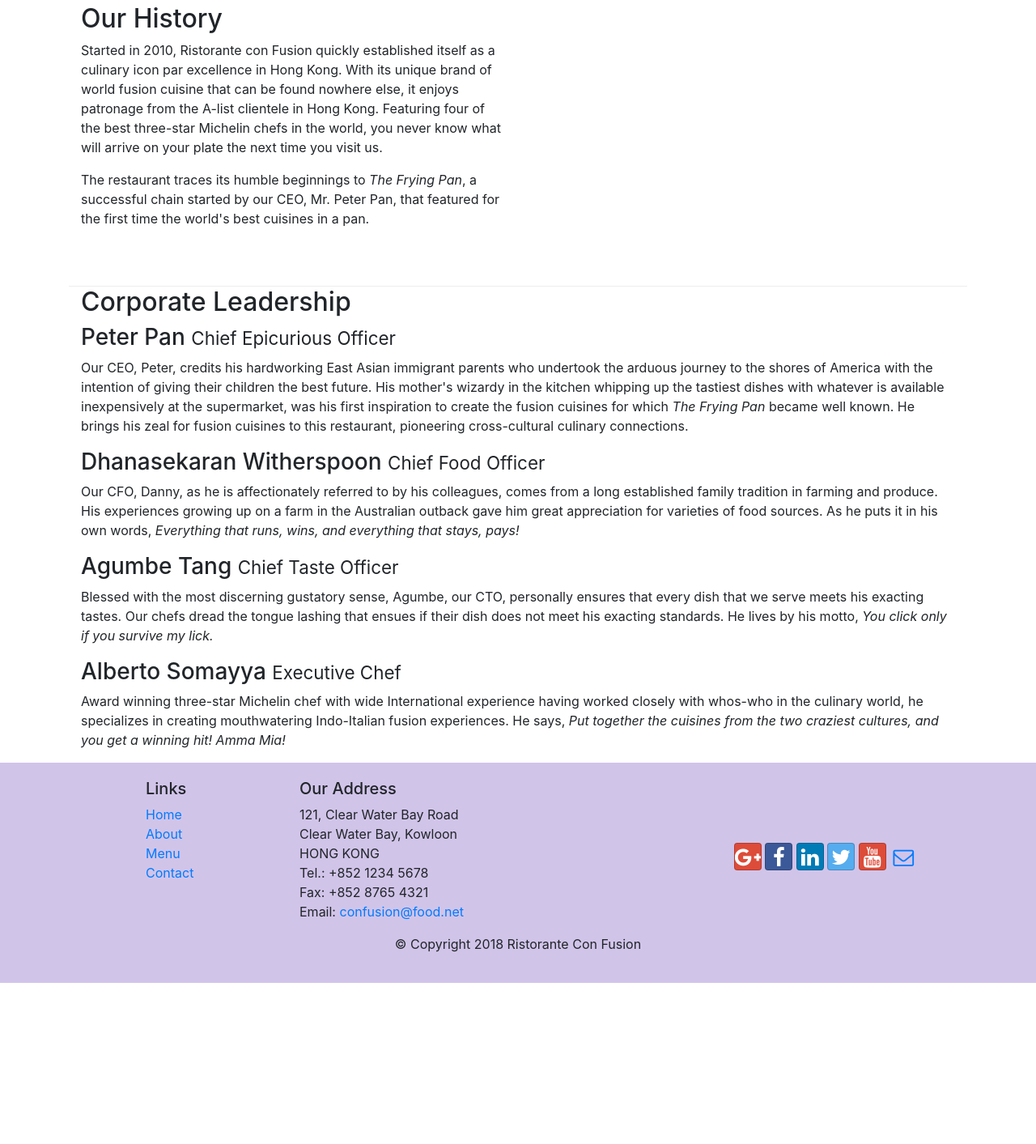
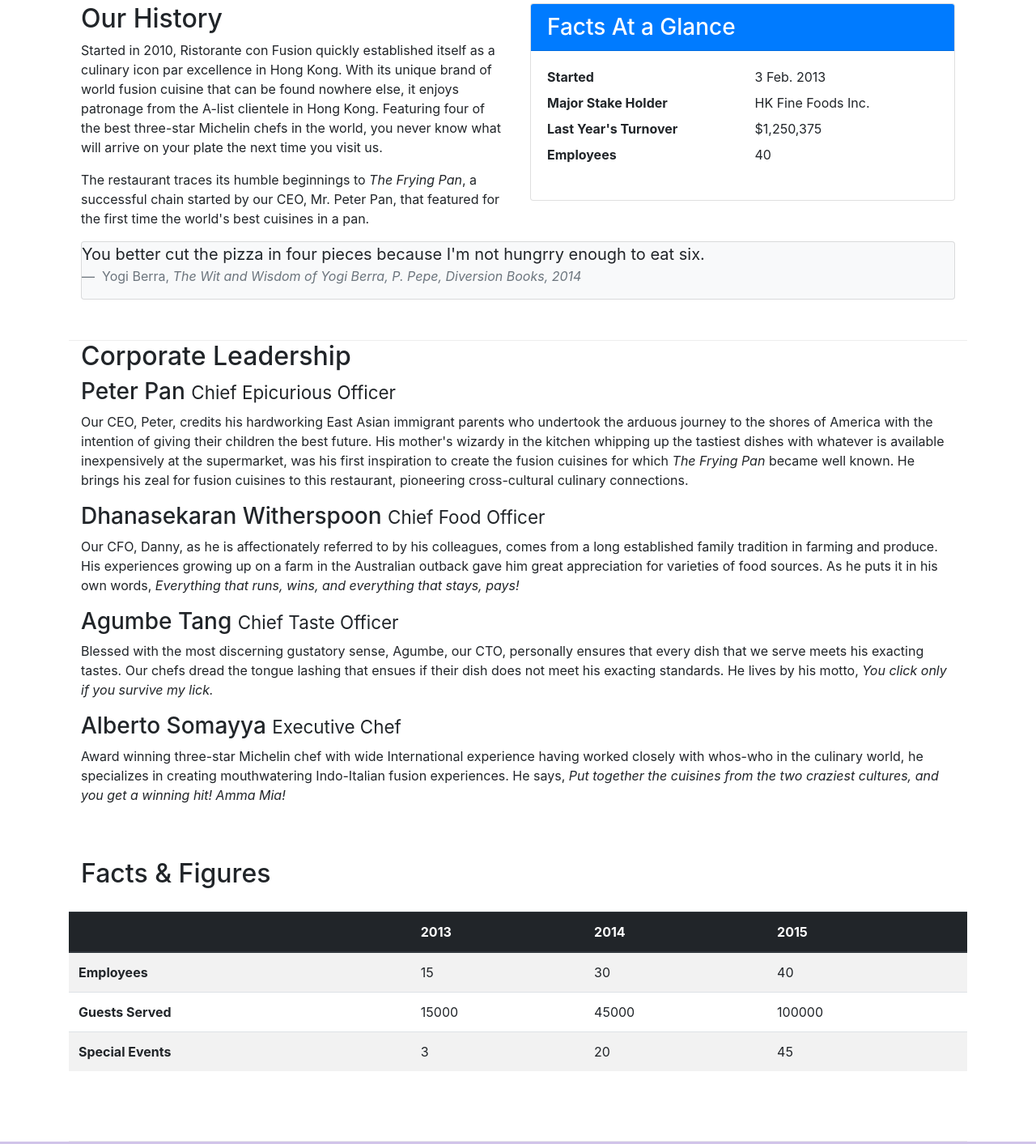
Before and after one commit to gaganmeet/coursera_conFusion, a website: page aboutus.html in a window 1280 px wide. Shown: the part 461-1874 px from the top of the page at 81% size. Before the commit the page ends 1675 px from the top, so only its background shows below. Drawn offline with nearby package versions, Linux system fonts and the light colour scheme.

Commit message:
cards and table in aboutus

```diff
--- a/aboutus.html
+++ b/aboutus.html
@@ -65,7 +65,44 @@
                 <p>Started in 2010, Ristorante con Fusion quickly established itself as a culinary icon par excellence in Hong Kong. With its unique brand of world fusion cuisine that can be found nowhere else, it enjoys patronage from the A-list clientele in Hong Kong.  Featuring four of the best three-star Michelin chefs in the world, you never know what will arrive on your plate the next time you visit us.</p>
                 <p>The restaurant traces its humble beginnings to <em>The Frying Pan</em>, a successful chain started by our CEO, Mr. Peter Pan, that featured for the first time the world's best cuisines in a pan.</p>
             </div>
-            <div>
+
+                <div class="col-sm">
+                    <div class="card">
+                        <h3 class="card-header bg-primary text-white">Facts At a Glance</h3>
+                        <div class="card-body">
+                            <dl class="row">
+                                <dt class="col-6">Started</dt>
+                                <dd class="col-6">3 Feb. 2013</dd>
+
+
+                                <dt class="col-6">Major Stake Holder</dt>
+                                <dd class="col-6">HK Fine Foods Inc.</dd>
+
+
+                                <dt class="col-6">Last Year's Turnover</dt>
+                                <dd class="col-6">$1,250,375</dd>
+
+
+                                <dt class="col-6">Employees</dt>
+                                <dd class="col-6">40</dd>
+                            </dl>
+                        </div>
+                    </div>
+            </div>
+            <div class="col-12">
+                <div class="card cardbody bg-light">
+                    <blockquote class="blockquote">
+                        <p class="mb-0">
+                            You better cut the pizza in four pieces because I'm not hungrry enough to eat six.
+                        </p>
+                        <footer class="blockquote-footer">
+                            Yogi Berra,
+                            <cite title="Source Title">The Wit and Wisdom of Yogi Berra, P. Pepe, Diversion Books, 2014</cite>
+                        </footer>
+                    </blockquote>
+
+                </div>
+
             </div>
         </div>
 
@@ -82,6 +119,46 @@
                 <h3>Alberto Somayya <small>Executive Chef</small></h3>
                 <p class="d-none d-sm-block">Award winning three-star Michelin chef with wide International experience having worked closely with whos-who in the culinary world, he specializes in creating mouthwatering Indo-Italian fusion experiences. He says, <em>Put together the cuisines from the two craziest cultures, and you get a winning hit! Amma Mia!</em></p>
             </div>
+       </div>
+       <div class="row row-content">
+           <div class="col-12 col-sm-9">
+               <h2>Facts &amp; Figures</h2>
+           </div>
+           <div class="table-responsive">
+               <table class="table table-striped">
+                   <thead class="thead-dark">
+                       <tr>
+                           <th>&nbsp;</th>
+                           <th>2013</th>
+                           <th>2014</th>
+                           <th>2015</th>
+                       </tr>
+                   </thead>
+                   <tbody>
+                       <tr>
+                           <th>Employees</th>
+                           <td>15</td>
+                           <td>30</td>
+                           <td>40</td>
+                       </tr>
+                       <tr>
+                           <th>Guests Served</th>
+                           <td>15000</td>
+                           <td>45000</td>
+                           <td>100000</td>
+                       </tr>
+                       <tr>
+                           <th>Special Events</th>
+                           <td>3</td>
+                           <td>20</td>
+                           <td>45</td>
+                       </tr>
+
+
+                   </tbody>
+               </table>
+
+           </div>
        </div>
 
     </div>
```
